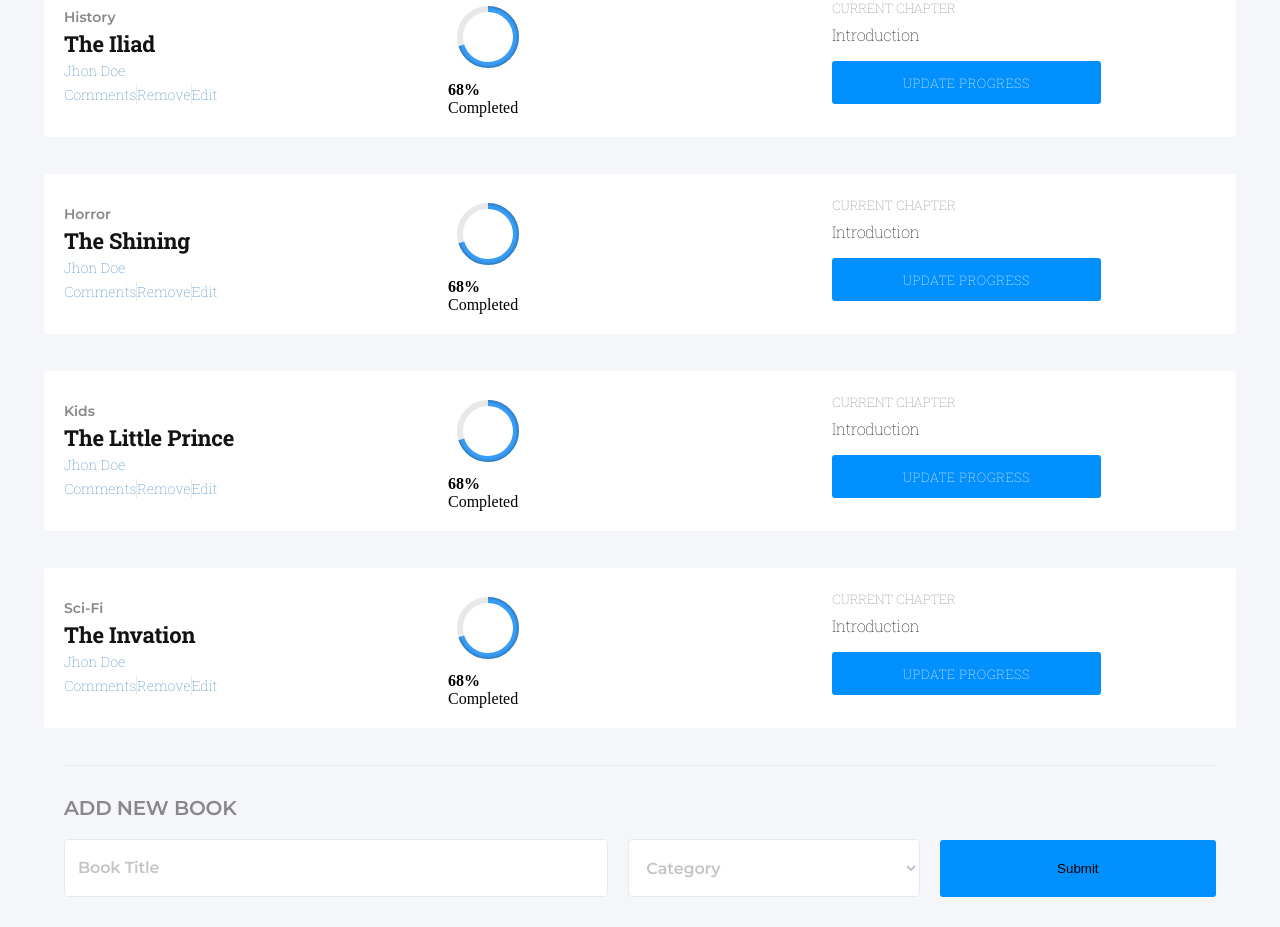
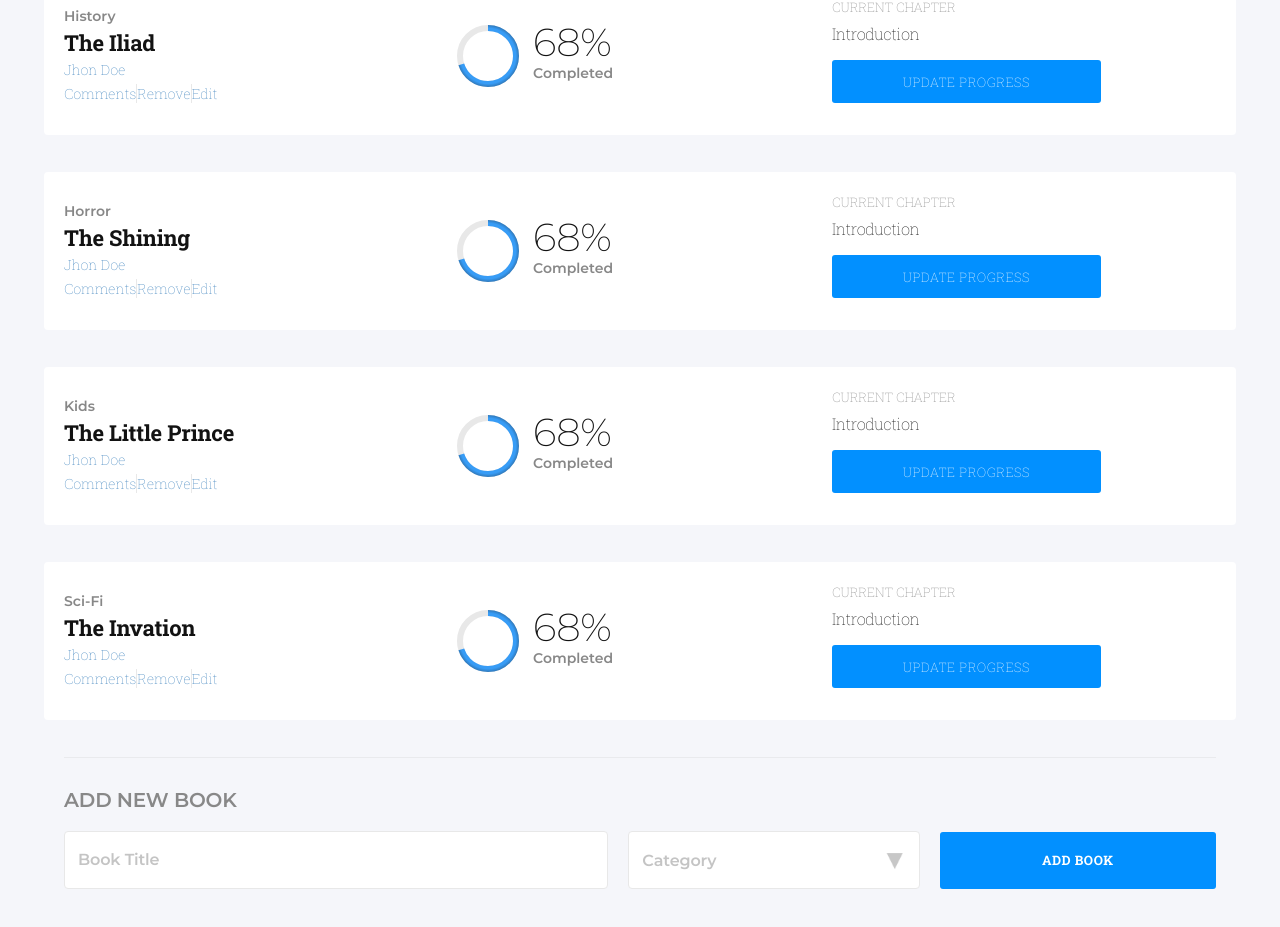
Before and after one commit to javierbotero/bookstore, a React (Create React App) app: page / in a window 1280 px wide. Shown: the part 359-1286 px from the top of the page. Built offline with nearby package versions, Linux system fonts and the light colour scheme.

Commit message:
Add font face Montserrat extra light and improves the records seccion

```diff
--- a/src/assets/style.css
+++ b/src/assets/style.css
@@ -11,6 +11,11 @@
 @font-face {
   font-family: 'Roboto Slab Bold';
   src: local('Roboto Slab Bold'), url(./fonts/RobotoSlab-Bold.ttf) format('truetype');
+}
+
+@font-face {
+  font-family: 'Monserrat-light';
+  src: local('Monserrat-light'), url(./fonts/Montserrat-ExtraLight.ttf) format('truetype');
 }
 
 * {
@@ -76,6 +81,13 @@ select {
   line-height: normal;
   letter-spacing: -0.15px;
   color: #c4c4c4;
+  -moz-appearance:none; /* Firefox */
+  -webkit-appearance:none; /* Safari and Chrome */
+  appearance:none;
+  background-image: url("./images/down-arrow.png");
+  background-repeat: no-repeat;
+  background-position-x: 95%;
+  background-position-y: 50%;
 }
 
 select option {
@@ -189,6 +201,14 @@ select, button {
   height: 45px;
   margin: 19px 0 0 0;
   padding: 6px 0;
+  font-family: 'Roboto Slab Bold', serif;
+  font-size: 13px;
+  font-weight: bold;
+  font-stretch: normal;
+  font-style: normal;
+  line-height: normal;
+  letter-spacing: 0.5px;
+  color: #ffffff;
 }
 
 .Current-Lesson {
@@ -293,6 +313,46 @@ select, button {
   color: #888888;
 }
 
+.records {
+  display: flex;
+}
+
+.records svg {
+  margin-right: 5px;
+}
+
+.records-numbers {
+  display: flex;
+  flex-direction: column;
+  justify-content: center;
+}
+
+.records-numbers h4 {
+  height: 39px;
+  font-family: 'Monserrat-light', sans-serif;
+  font-size: 39px;
+  font-weight: normal;
+  font-stretch: normal;
+  font-style: normal;
+  line-height: normal;
+  letter-spacing: normal;
+  color: #121212;
+}
+
+.records-numbers p {
+  height: 18px;
+  margin: 7px 0 12px 0;
+  opacity: 0.5;
+  font-family: 'Monserrat', sans-serif;
+  font-size: 14px;
+  font-weight: normal;
+  font-stretch: normal;
+  font-style: normal;
+  line-height: normal;
+  letter-spacing: normal;
+  color: #121212;
+}
+
 @media screen and (min-width: 500px) {
   .book-container, .flex-x, .menu, form {
     flex-direction: row;
--- a/src/components/book.js
+++ b/src/components/book.js
@@ -23,7 +23,7 @@ const Book = props => {
           <li className="Comments">Edit</li>
         </ul>
       </div>
-      <div className="book-child">
+      <div className="book-child records">
         <svg style={{
           width,
           height,
@@ -60,7 +60,7 @@ const Book = props => {
             }}
           />
         </svg>
-        <div>
+        <div className="records-numbers">
           <h4>68%</h4>
           <p>Completed</p>
         </div>
--- a/src/containers/booksform.js
+++ b/src/containers/booksform.js
@@ -33,7 +33,7 @@ const BookForm = props => {
         <form onSubmit={handleSubmit}>
           <input type="text" onChange={handleChange} name="title" placeHolder="Book Title" />
           <CategoryFilter categories={FILTERS} handleSelectionCreation={handleChange} creation name="category" value={state.category} />
-          <button className="Rectangle-2 Rectangle-3" type="submit">Submit</button>
+          <button className="Rectangle-2 Rectangle-3" type="submit">ADD BOOK</button>
         </form>
       </div>
     </div>
```
Also changed, not shown: src/assets/fonts/Montserrat-ExtraLight.ttf (added), src/assets/images/down-arrow.png (added).
